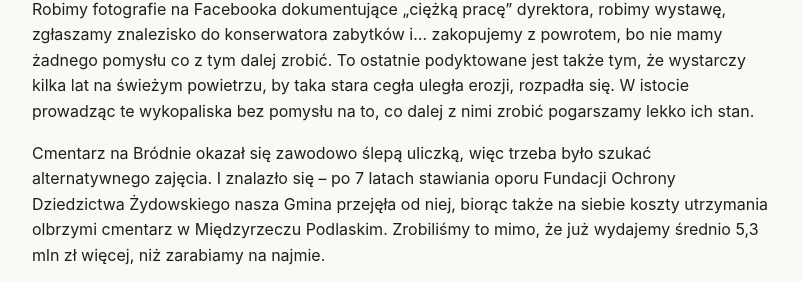
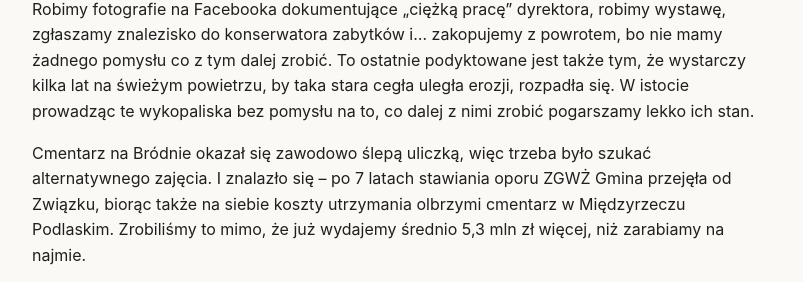
Before and after one commit to krzysztofwpanek-alt/1tekst, a plain HTML site: page public/gorace-tematy/wynagrodzenia-w-gminie-i.html in a window 1280 px wide. Shown: the part 4551-4833 px from the top of the page, without its empty margins (238-1041 px from the left). Drawn offline with Linux system fonts and the light colour scheme.

Commit message:
Update wynagrodzenia-w-gminie-i.html

```diff
--- a/public/gorace-tematy/wynagrodzenia-w-gminie-i.html
+++ b/public/gorace-tematy/wynagrodzenia-w-gminie-i.html
@@ -80,7 +80,7 @@
     </figure>
 
     <p>Robimy fotografie na Facebooka dokumentujące „ciężką pracę” dyrektora, robimy wystawę, zgłaszamy znalezisko do konserwatora zabytków i… zakopujemy z powrotem, bo nie mamy żadnego pomysłu co z tym dalej zrobić. To ostatnie podyktowane jest także tym, że wystarczy kilka lat na świeżym powietrzu, by taka stara cegła uległa erozji, rozpadła się. W istocie prowadząc te wykopaliska bez pomysłu na to, co dalej z nimi zrobić pogarszamy lekko ich stan.</p>
-    <p>Cmentarz na Bródnie okazał się zawodowo ślepą uliczką, więc trzeba było szukać alternatywnego zajęcia. I znalazło się – po 7 latach stawiania oporu Fundacji Ochrony Dziedzictwa Żydowskiego nasza Gmina przejęła od niej, biorąc także na siebie koszty utrzymania olbrzymi cmentarz w Międzyrzeczu Podlaskim. Zrobiliśmy to mimo, że już wydajemy średnio 5,3 mln zł więcej, niż zarabiamy na najmie.</p>
+    <p>Cmentarz na Bródnie okazał się zawodowo ślepą uliczką, więc trzeba było szukać alternatywnego zajęcia. I znalazło się – po 7 latach stawiania oporu ZGWŻ Gmina przejęła od Związku, biorąc także na siebie koszty utrzymania olbrzymi cmentarz w Międzyrzeczu Podlaskim. Zrobiliśmy to mimo, że już wydajemy średnio 5,3 mln zł więcej, niż zarabiamy na najmie.</p>
     <p>99% przedwojennych Żydów warszawskich na oczy nie widziała tego oddalonego od nas o 140 km obiektu, myślę, że i większość współczesnych nie wie, gdzie jest ten Międzyrzec Podlaski, ale nasz dyrektor ma kolejne zajęcie.</p>
 
     <figure>
```
